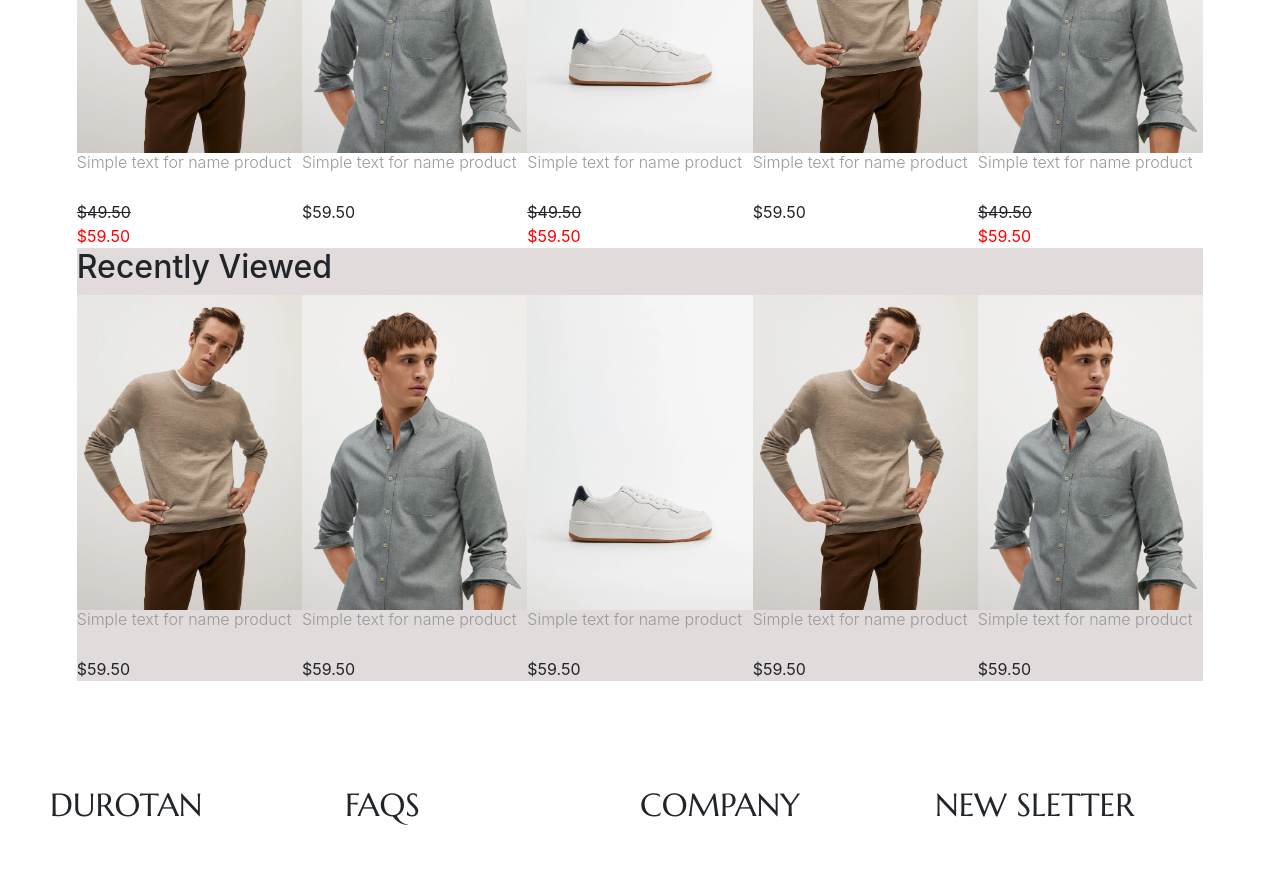
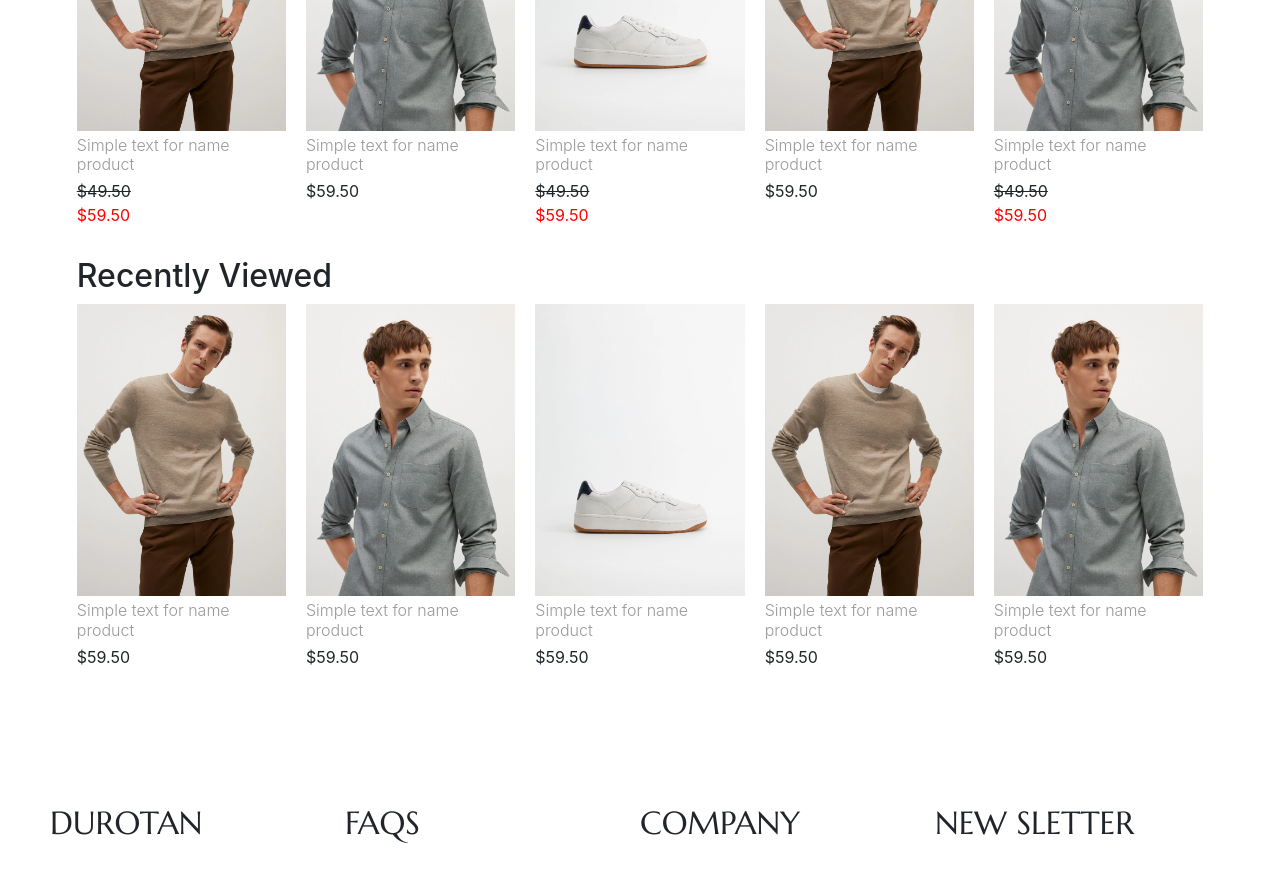
Before and after one commit to Kiril-Pavlov/durotan-landing-page, a React (Create React App) app: page /products in a window 1280 px wide. Shown: the part 1860-2732 px from the top of the page. Built offline with nearby package versions, Linux system fonts and the light colour scheme; the HTML template or start-up script is replaced by a standard one.

Commit message:
related products and recently viewed sections fixed

```diff
--- a/src/pages/Product/Product.css
+++ b/src/pages/Product/Product.css
@@ -196,6 +196,8 @@
 .grid-products-container {
   display: flex;
   flex-direction: row;
+  grid-gap: 20px;
+  padding-bottom: 30px;
 }
 
 .grid-product-card:nth-child(odd) .price {
@@ -209,8 +211,13 @@
 .grid-product-card:nth-child(even) .discount {
   border: none;
 }
-.reviewProducts {
-  background-color: rgb(225, 219, 219);
+.reviewProducts .relatedProducts {
+  padding: 40px 0px;
+}
+
+.related-products-title{
+  padding: 5px 0px;
+  margin: 0px;
 }
 
 @media screen and (max-width:992px){
--- a/src/pages/Product/Products.jsx
+++ b/src/pages/Product/Products.jsx
@@ -258,7 +258,7 @@ const Products = () => {
                 <div className="grid-product-img">
                   <img className="imgItem" src={item.img} alt={item.name} />
                 </div>
-                <h3>{item.name}</h3>
+                <h3 className="related-products-title">{item.name}</h3>
                 <div className="discount">{item.discount}</div>
                 <div className="price">{item.price}</div>
               </div>
@@ -275,7 +275,7 @@ const Products = () => {
                 <div className="grid-product-img">
                   <img className="imgItem" src={item.img} alt={item.name} />
                 </div>
-                <h3>{item.name}</h3>
+                <h3 className="related-products-title">{item.name}</h3>
 
                 <div className="pricee">{item.price}</div>
               </div>
```
